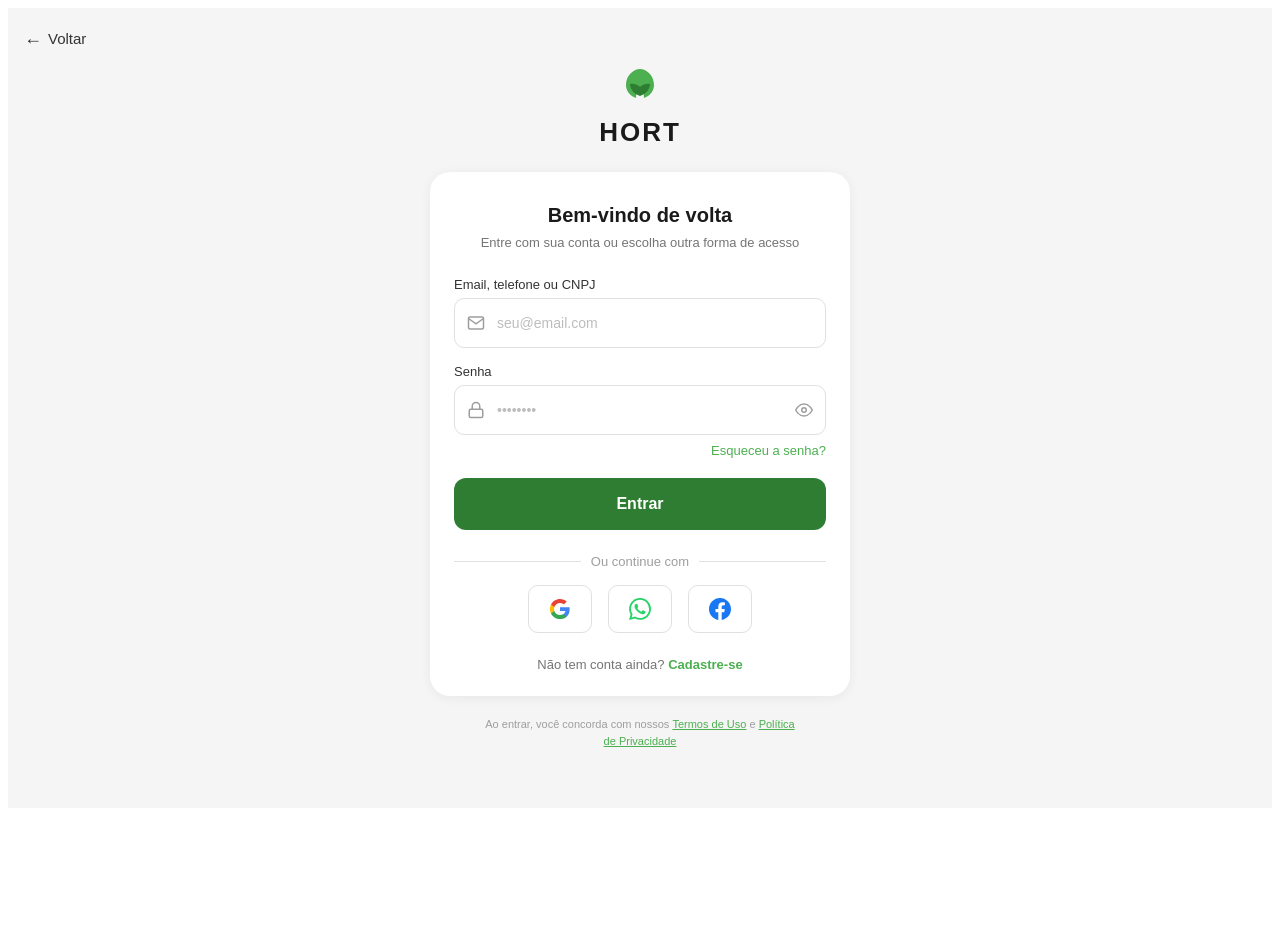
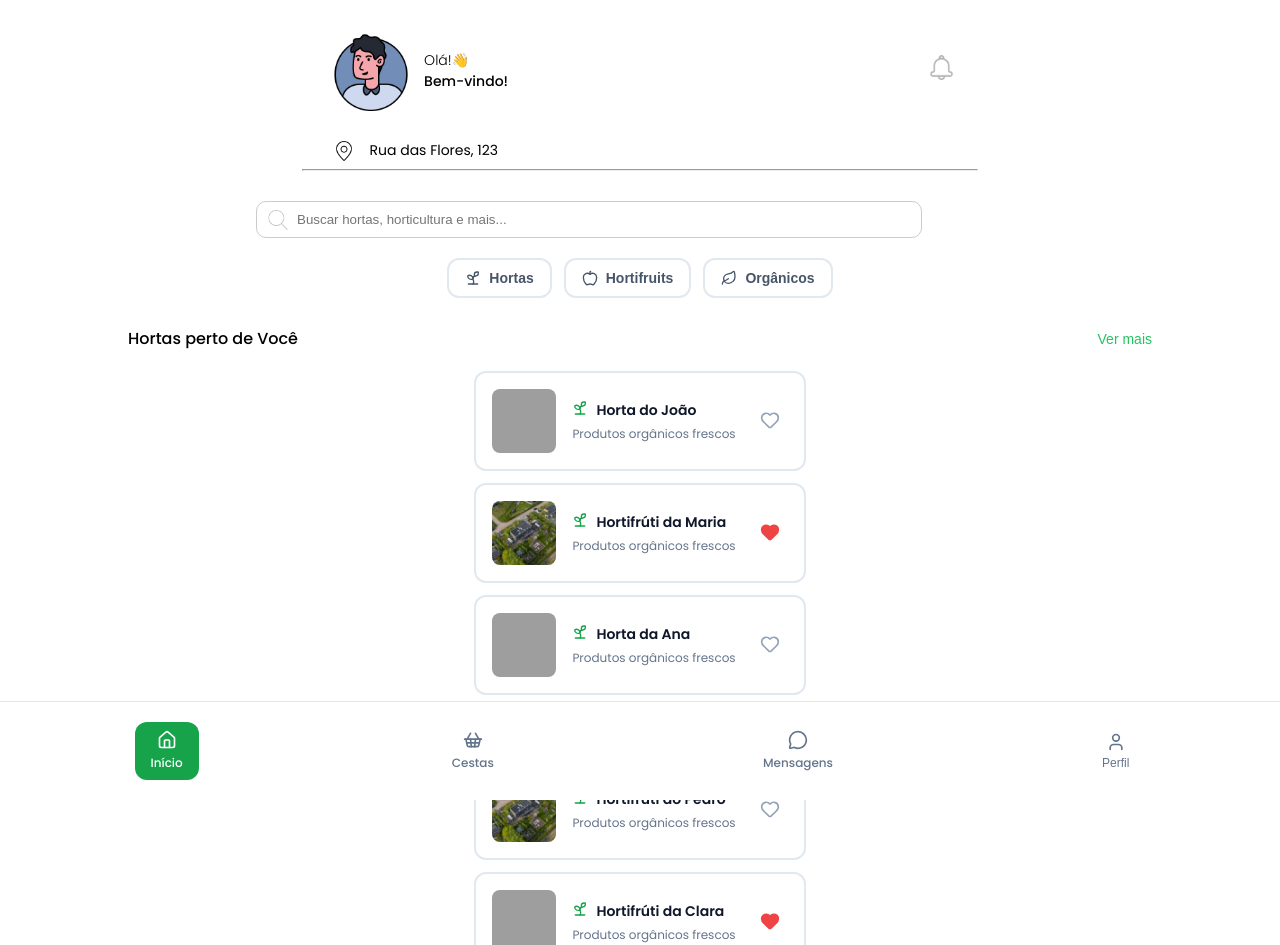
Before and after one commit to vicentejuniordev/hort, a React (Vite) app in the folder frontend/: page / in a window 1280 px wide. Shown: the top 945 px of the page. Before the commit the page ends 816 px from the top, so only its background shows below. Built offline with nearby package versions, Linux system fonts and the light colour scheme; grey boxes are pictures that could not be loaded.

Commit message:
feat: adicona tela inicial cliente

```diff
--- a/frontend/package.json
+++ b/frontend/package.json
@@ -10,8 +10,10 @@
     "preview": "vite preview"
   },
   "dependencies": {
+    "lucide-react": "^1.17.0",
     "react": "^19.2.6",
-    "react-dom": "^19.2.6"
+    "react-dom": "^19.2.6",
+    "react-router-dom": "^7.17.0"
   },
   "devDependencies": {
     "@eslint/js": "^10.0.1",
--- a/frontend/src/App.jsx
+++ b/frontend/src/App.jsx
@@ -1,11 +1,10 @@
-import LoginScreen from './pages/ClientLogin/LoginScreen';
+import InitialScreenClient from './pages/InitialScreenClient/InitialScreenClient';
+import {BrowserRouter} from 'react-router-dom';
 
 export default function App() {
   return (
-    <LoginScreen
-      onVoltar={() => {}}
-      onFazerLogin={() => {}}
-      onCriarConta={() => {}}
-    />
+    <BrowserRouter>
+      <InitialScreenClient />
+    </BrowserRouter>
   );
 }
--- a/frontend/src/components/SearchComponent/style.css
+++ b/frontend/src/components/SearchComponent/style.css
@@ -3,7 +3,7 @@
 .search-container {
   position: relative;
   width: 60%;
-  margin: 20px auto 0;
+  margin: 10px auto 0;
 }
 
 .search-input {
--- /dev/null
+++ b/frontend/src/pages/InitialScreenClient/InitialScreenClient.jsx
@@ -0,0 +1,103 @@
+import CategoryList from '../../components/CategoryList/CategoryList';
+import HeaderUser from '../../components/HeaderUser/HeaderUser';
+import HortaList from '../../components/HortaList/HortaList';
+import SearchComponent from '../../components/SearchComponent/SearchComponent';
+import './style.css';
+import { useState } from 'react';
+import imgHorta1 from '../../assets/img/img_horta_01.png';
+import imgHorta2 from '../../assets/img/img_horta_02.png';
+import BottomNavigation from '../../components/BottomNavigation/BottomNavigation';
+
+export default function InitialScreenClient() {
+  const [activeCategory, setActiveCategory] = useState(null);
+
+  const [ setIsSidebarOpen] = useState(true);
+
+  const [hortas, setHortas] = useState([
+    {
+      id: 1,
+      name: 'Horta do João',
+      description: 'Horta comunitária com variedade de hortaliças.',
+      image: imgHorta1,
+      isFavorite: false,
+    },
+    {
+      id: 2,
+      name: 'Hortifrúti da Maria',
+      description: 'Hortifrúti orgânico com frutas frescas.',
+      image: imgHorta2,
+      isFavorite: true,
+    },
+    {
+      id: 3,
+      name: 'Horta da Ana',
+      description: 'Horta local com plantas medicinais.',
+      image: imgHorta1,
+      isFavorite: false,
+    },
+
+  ]);
+
+  const hortifrutis = [
+    {
+      id: 1,
+      name: 'Hortifrúti do Pedro',
+      description: 'Hortifrúti com variedade de frutas e verduras.',
+      image: imgHorta2,
+      isFavorite: false,
+    },
+    {
+      id: 2,
+      name: 'Hortifrúti da Clara',
+      description: 'Hortifrúti orgânico com produtos frescos.',
+      image: imgHorta1,
+      isFavorite: true,
+    },
+
+  ]
+
+  function toggleFavorite(id) {
+    setHortas((prevHortas) =>
+      prevHortas.map((horta) =>
+        horta.id === id
+          ? { ...horta, isFavorite: !horta.isFavorite }
+          : horta
+      )
+    );
+  }
+
+  return (
+    <div className="initial-screen-client">
+      <HeaderUser />
+
+      <SearchComponent />
+
+      <CategoryList
+        activeCategory={activeCategory}
+        setActiveCategory={setActiveCategory}
+      />
+
+      <div className="text-content">
+        <p>Hortas perto de Você</p>
+        <button className="view-more">Ver mais</button>
+      </div>
+
+      <HortaList
+        hortas={hortas}
+        toggleFavorite={toggleFavorite}
+      />
+
+      <div className="text-content">
+        <p>Hortifrutis</p>
+        <button className="view-more">Ver mais</button>
+      </div>
+
+      <HortaList
+        hortas={hortifrutis}
+        toggleFavorite={toggleFavorite}
+      />
+
+      <BottomNavigation setIsSidebarOpen={setIsSidebarOpen} />
+    </div>
+  );
+}
--- /dev/null
+++ b/frontend/src/pages/InitialScreenClient/style.css
@@ -0,0 +1,27 @@
+@import url('../../styles/global.css');
+
+.initial-screen-client {
+    display: flex;
+    flex-direction: column;
+    align-items: center;
+    gap: 20px;
+}
+
+.text-content {
+    width: 80%;
+    display: flex;
+    justify-content: space-between;
+    align-items: center;
+    font-weight: 500;
+}
+
+.view-more {
+    display: flex;
+    align-items: center;
+    border: none;
+    background: none;
+    gap: 5px;
+    font-size: 0.875rem;
+    color: #22c55e;
+    cursor: pointer;
+}
```
Also changed, not shown: 1 other file (tests, documents, lock files or other folders).
